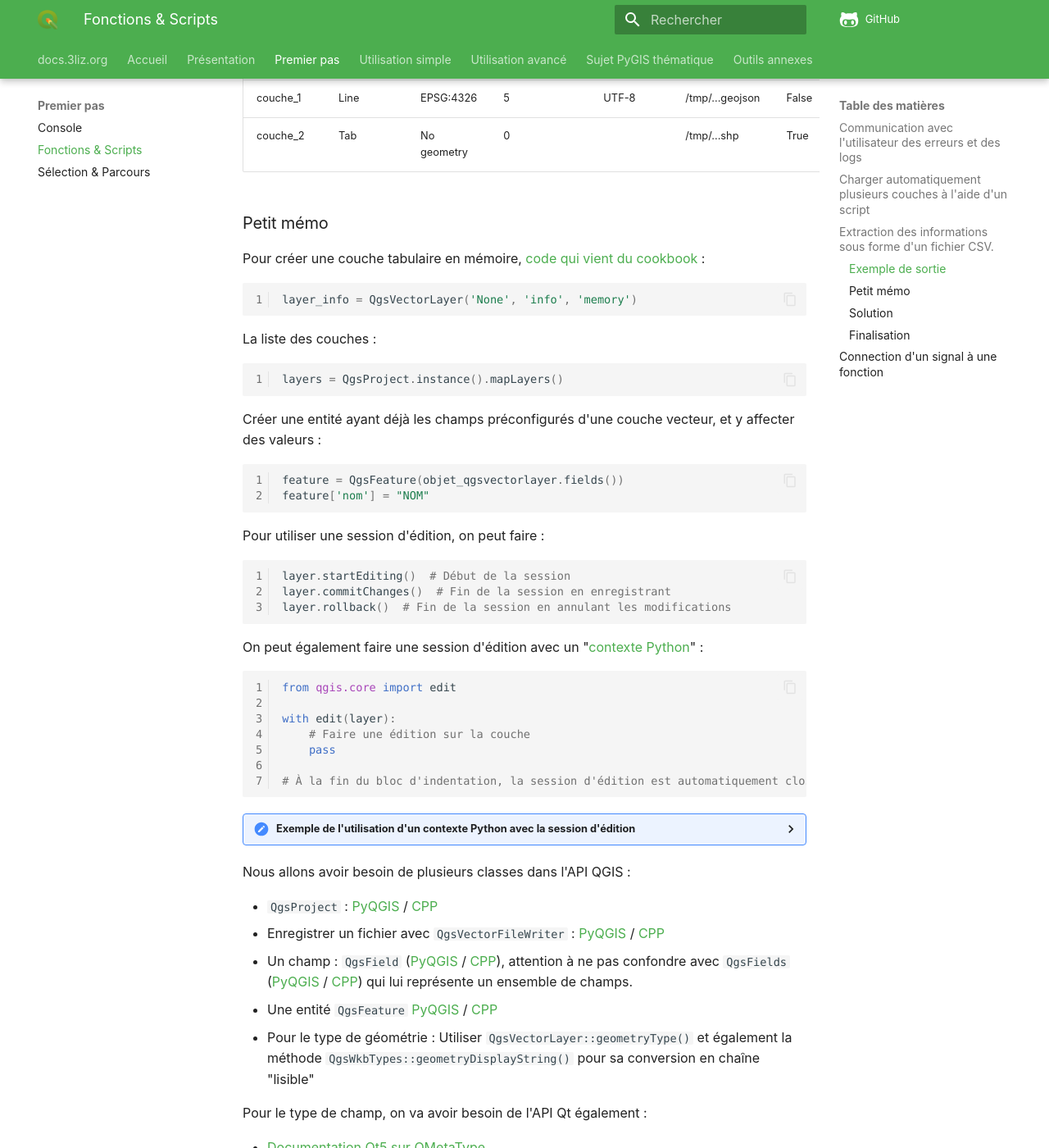
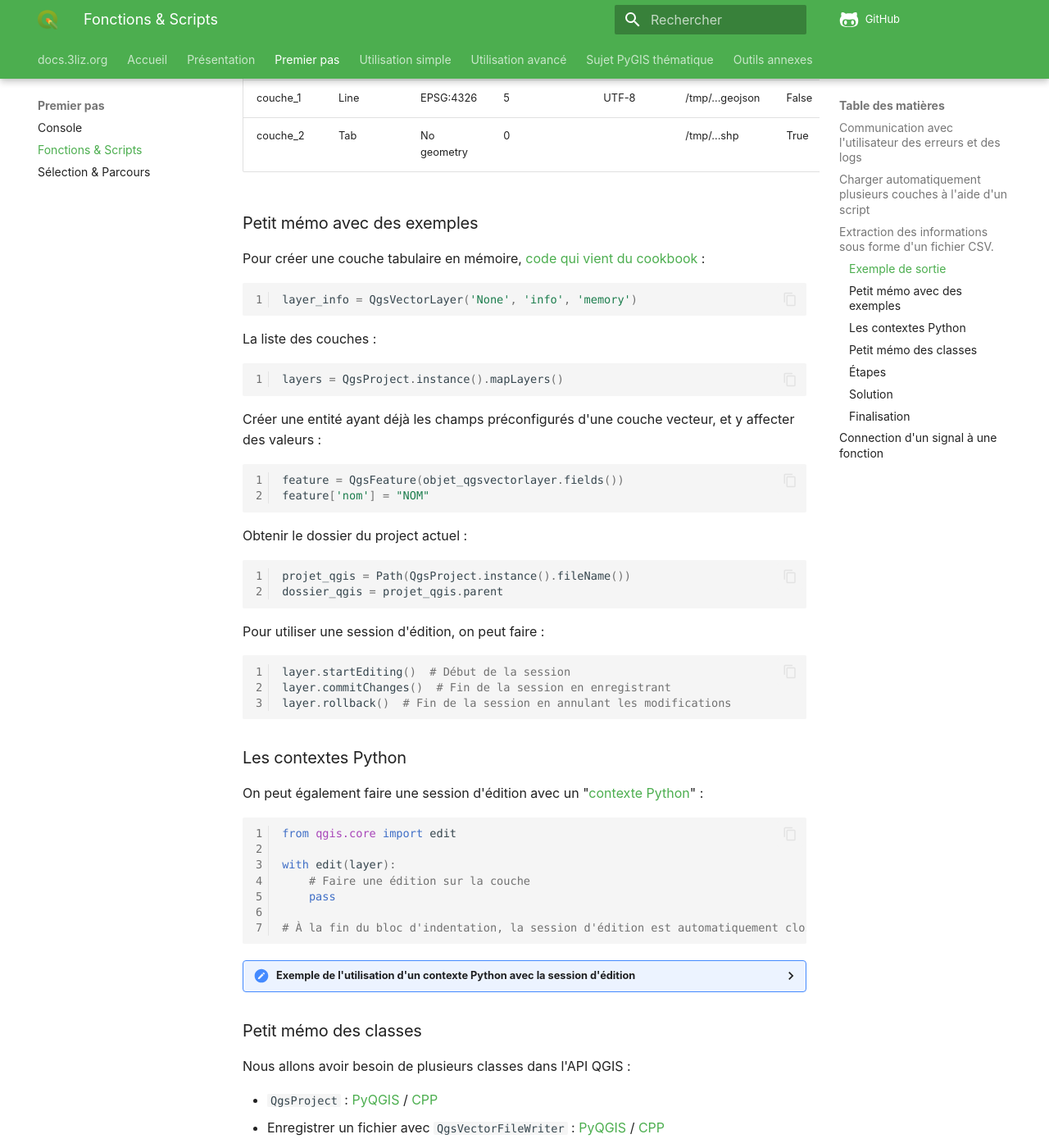
Before and after one commit to 3liz/formation-pyqgis, an MkDocs documentation site: the page built from docs/fonctions-scripts.md, in a window 1280 px wide and 1400 px high, scrolled down 4152 px. Shown: the whole window at 82% size. Built offline with MkDocs 1.6.1 and Material for MkDocs 9.7.7, drawn with Linux system fonts in a browser that asks for light colours; nearby versions of some CDN libraries; comment, search, counter and statistics services are not loaded; some of the changed text lies outside the part shown.

Commit message:
Update exercice CSV

````diff
--- a/docs/fonctions-scripts.md
+++ b/docs/fonctions-scripts.md
@@ -285,7 +285,7 @@
 | couche_1 | Line  | EPSG:4326   | 5             | UTF-8    | /tmp/...geojson | False               |
 | couche_2 | Tab   | No geometry | 0             |          | /tmp/...shp     | True                |
 
-### Petit mémo
+### Petit mémo avec des exemples
 
 Pour créer une couche tabulaire en mémoire, [code qui vient du cookbook](https://docs.qgis.org/latest/fr/docs/pyqgis_developer_cookbook/vector.html) :
 ```python
@@ -303,12 +303,20 @@
 feature['nom'] = "NOM"
 ```
 
+Obtenir le dossier du project actuel :
+```python
+projet_qgis = Path(QgsProject.instance().fileName())
+dossier_qgis = projet_qgis.parent
+```
+
 Pour utiliser une session d'édition, on peut faire :
 ```python
 layer.startEditing()  # Début de la session
 layer.commitChanges()  # Fin de la session en enregistrant
 layer.rollback()  # Fin de la session en annulant les modifications
 ```
+
+### Les contextes Python
 
 On peut également faire une session d'édition avec un
 "[contexte Python](https://www.pythoniste.fr/python/les-gestionnaires-de-contexte-et-linstruction-with-en-python/)" :
@@ -352,6 +360,7 @@
 
     On peut lire le code comme `En éditant la couche "layer", faire :`.
 
+### Petit mémo des classes
 
 Nous allons avoir besoin de plusieurs classes dans l'API QGIS :
 
@@ -370,6 +379,13 @@
 * Par exemple :
     * Pour créer un nouveau champ de type string : `QgsField('nom', QVariant.String)`
     * Pour créer un nouveau champ de type entier : `QgsField('nombre_entité', QVariant.Int)`
+*
+
+!!! note
+    Note perso, je pense qu'avec la migration vers [Qt6](./migration-majeure.md), cela va pouvoir se simplifier un peu
+    pour les `QVariant`...
+
+### Étapes
 
 Il va y avoir plusieurs étapes dans ce script :
 
@@ -378,7 +394,6 @@
 1. Récupérer la liste des couches présentes dans la légende
 1. Itérer sur les couches pour ajouter ligne par ligne les métadonnées dans une session d'édition
 1. Enregistrer en CSV la couche mémoire
-
 
 !!! tip
     Pour déboguer, on peut afficher la couche mémoire en question avec `QgsProject.instance().addMapLayer()`
````
Also changed, not shown: docs/migration-majeure.md (+3 -2 lines).
